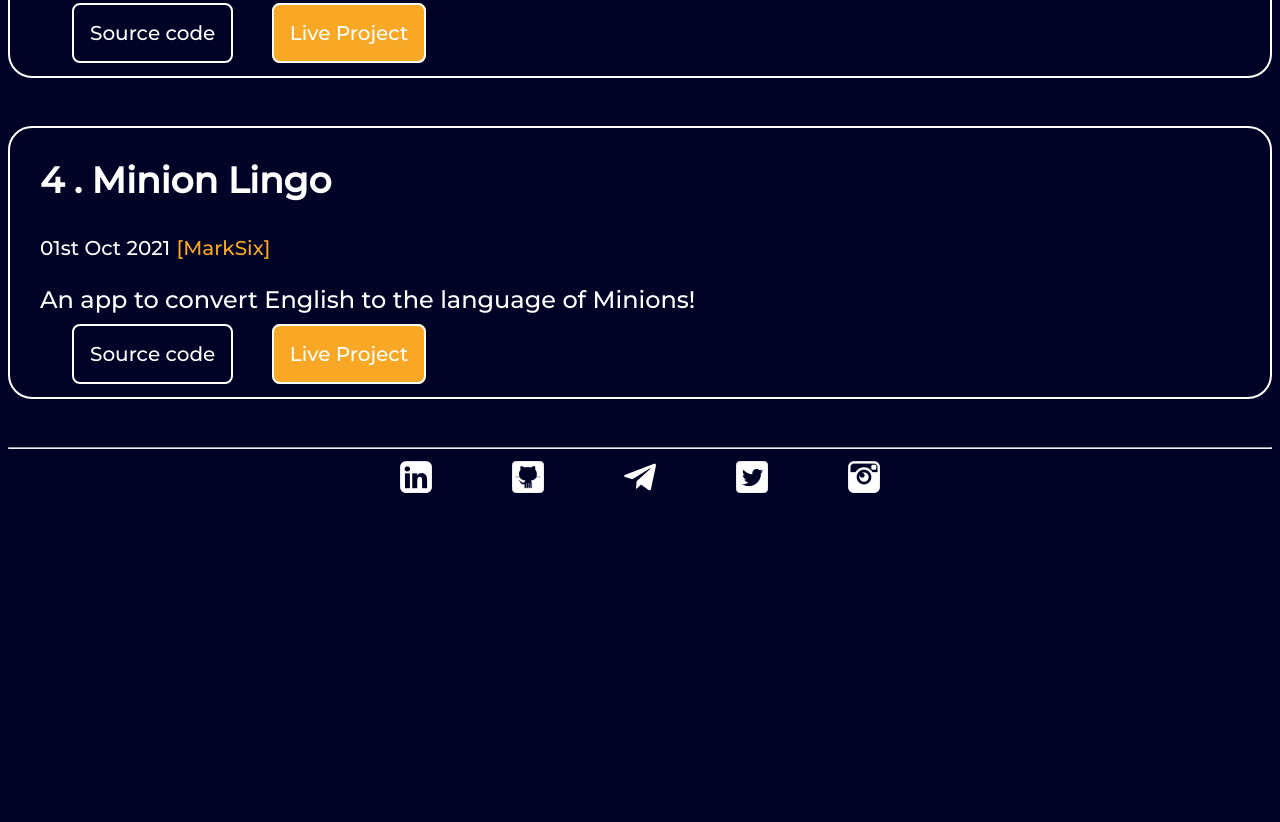
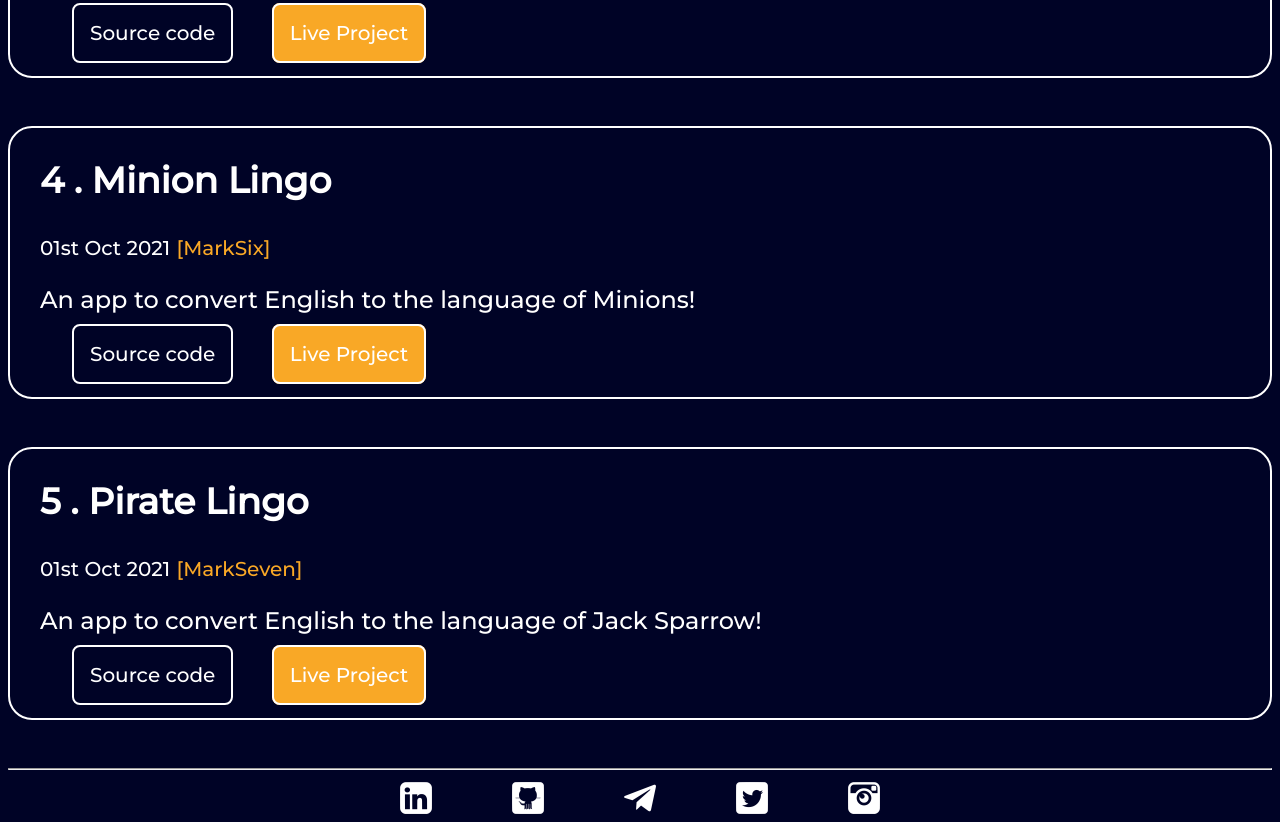
Before and after one commit to arjundevn/portfolio, a plain HTML site: page projects.html in a window 1280 px wide. Shown: the part 1164-1986 px from the top of the page. Before the commit the page ends 1665 px from the top, so only its background shows below. Drawn offline with Linux system fonts and the light colour scheme.

Commit message:
added markSevenproject

```diff
--- a/projects.html
+++ b/projects.html
@@ -93,6 +93,22 @@
         </div>
     </div>
 
+    <div class="heading-content">
+        <div>
+            <h2>5 . Pirate Lingo</h2>
+            <small>01st Oct 2021</small>
+            <small><span style='color: var(--theme-color)'>[MarkSeven]</span>
+            </small>
+            <p>An app to convert English to the language of Jack Sparrow!</p>
+            <a href= 'https://github.com/arjundevn/pirate-translator'>
+                <small class='button-source'>Source code</small>
+            </a>
+            <a href = 'https://app-pirate-translator.netlify.app/'>
+                <small class='button-project'>Live Project</small>
+            </a>
+        </div>
+    </div>
+
     <hr>
     <footer>
         <a href='https://www.linkedin.com/in/arjundevn/'><img src="images/linkedin-icon.png"></a>
```
